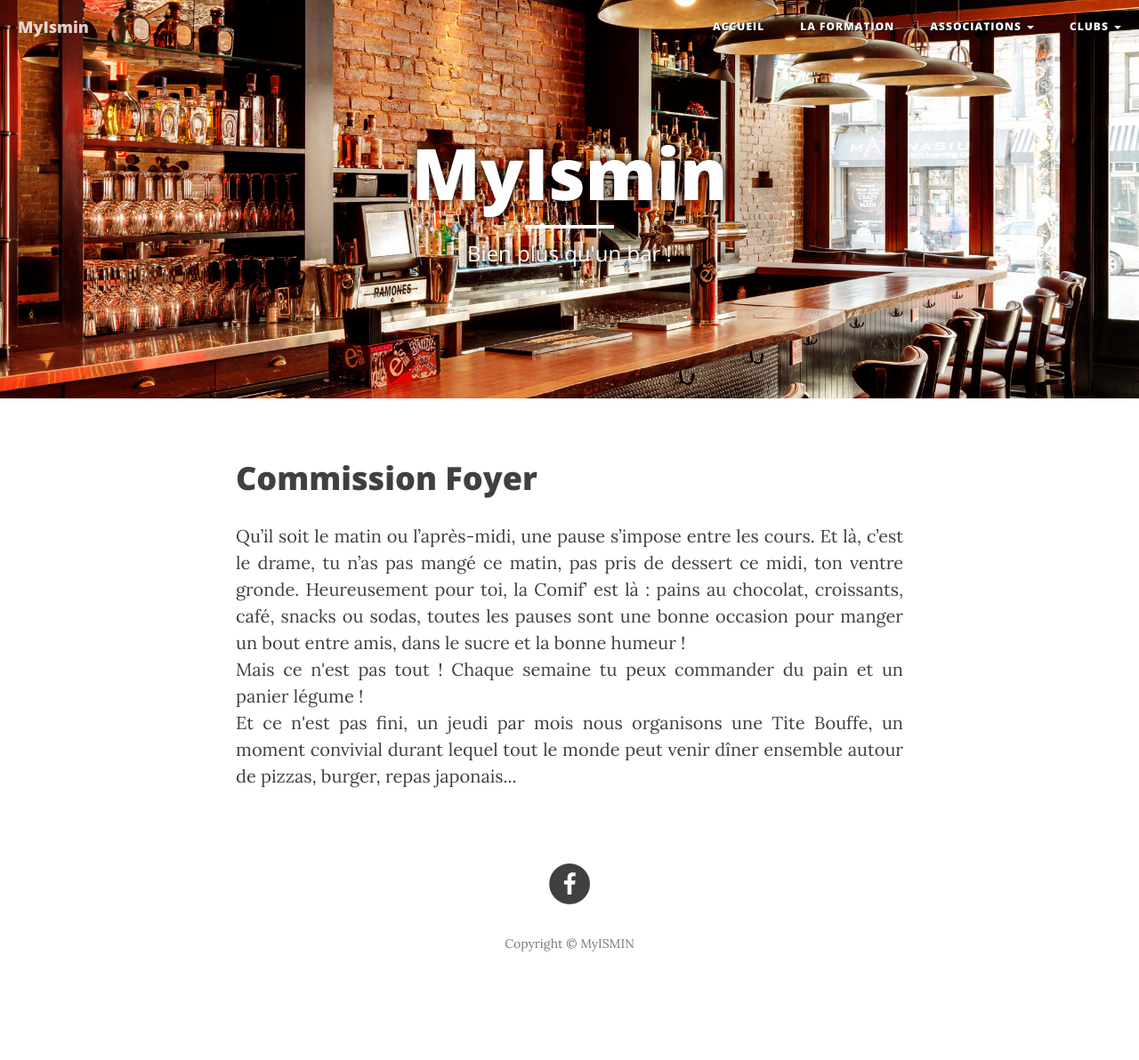
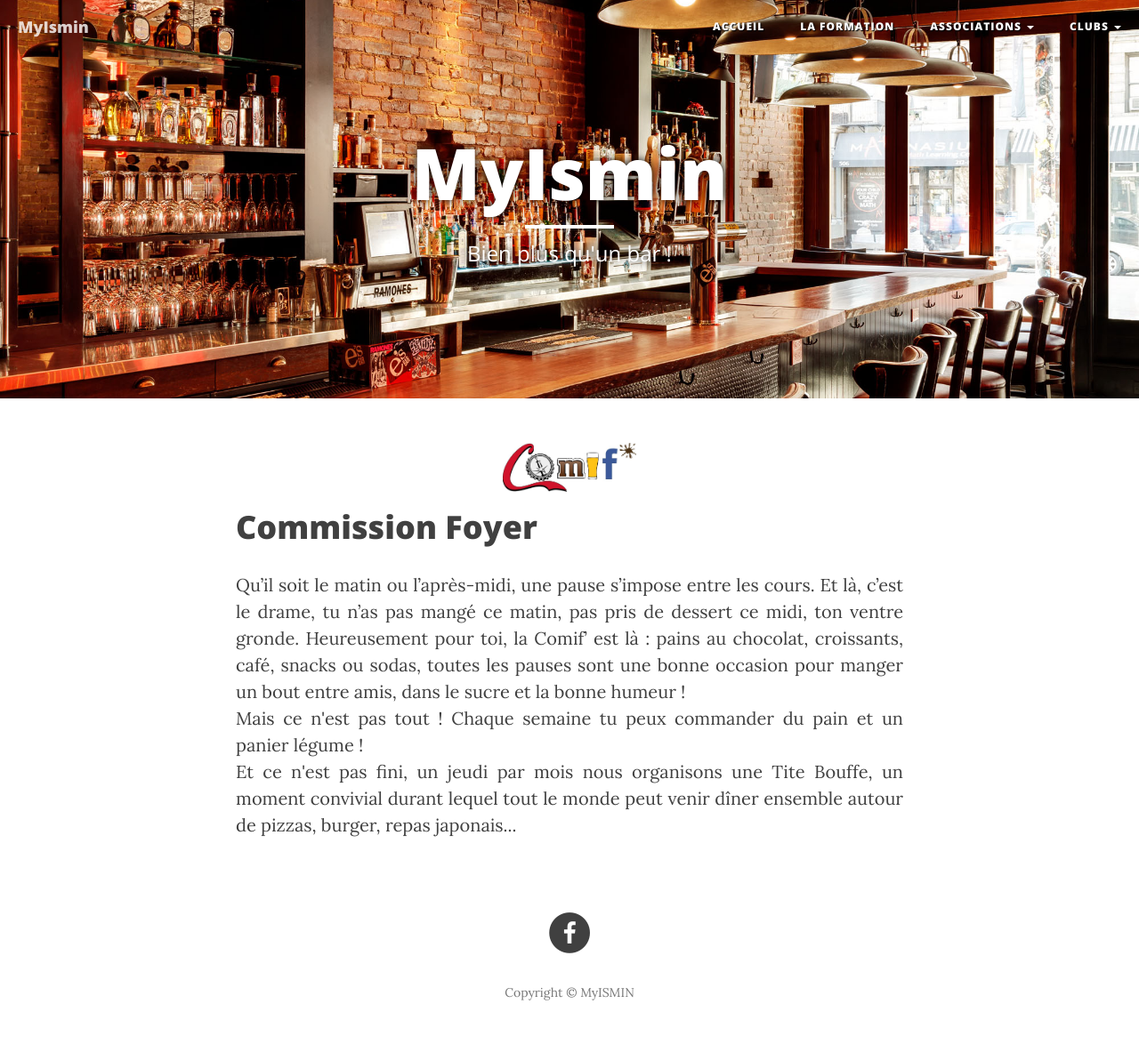
Before and after one commit to ccouzinet/MyIsmin, a Jekyll site: the page built from assos/_posts/2015-07-24-Comif.html, in a window 1280 px wide. Shown: the whole page at 89% size. Built offline with Jekyll 4.4.1, drawn with Linux system fonts in a browser that asks for light colours; before the commit the page ends 1137 px from its top, so only the background shows below that.

Commit message:
Add logo webpage comif

```diff
--- a/assos/_posts/2015-07-24-Comif.html
+++ b/assos/_posts/2015-07-24-Comif.html
@@ -4,6 +4,7 @@ title  : Commission Foyer
 banner : img/comif.jpg
 subheader : Bien plus qu'un bar !
 name   : Comif'
+logo : img/logo_comif.jpg
 ---
 
 <p class="text-justify">
```
